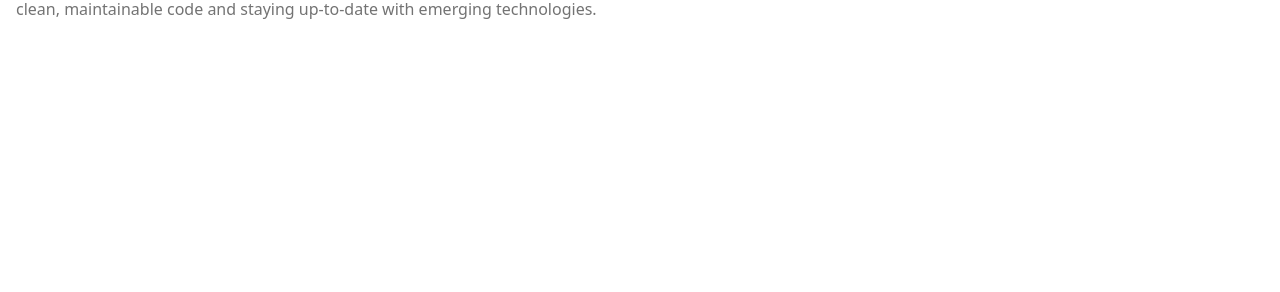
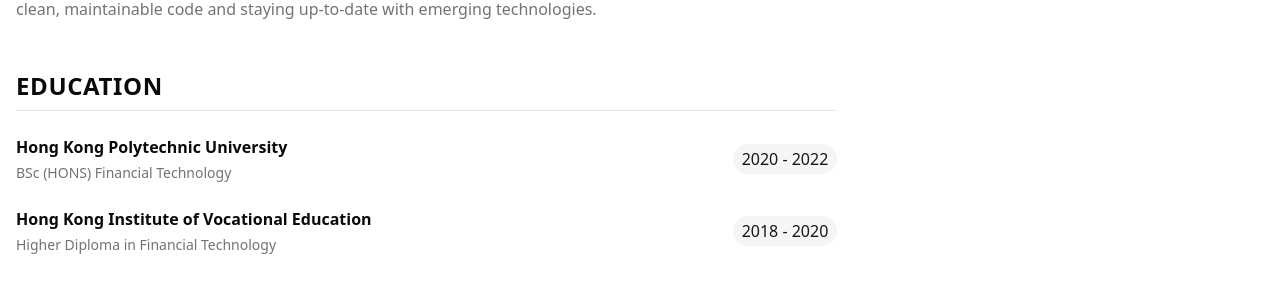
Before and after one commit to bobbyyng/portfolio, a Next.js app: page / in a window 1280 px wide. Shown: the part 844-1136 px from the top of the page. Before the commit the page ends 930 px from the top, so only its background shows below. Built offline with nearby package versions, Linux system fonts and the light colour scheme.

Commit message:
Add Education section to ContentSection component and create Badge component for displaying educational periods. Update profile.json with education details.

```diff
--- a/components/content-section.tsx
+++ b/components/content-section.tsx
@@ -1,6 +1,7 @@
 "use client";
 
 import profile from "@/content/profile.json";
+import { Badge } from "@/components/ui/badge";
 
 function ProfessionalSummary() {
   return (
@@ -11,9 +12,37 @@
         </h2>
         <div className="w-full h-px bg-border"></div>
       </div>
-    <p className="text-muted-foreground leading-relaxed">
-      {profile.summary}
-    </p>
+      <p className="text-muted-foreground leading-relaxed">{profile.summary}</p>
+    </div>
+  );
+}
+
+function Education() {
+  return (
+    <div className="space-y-6">
+      <div>
+        <h2 className="text-2xl font-bold text-foreground uppercase tracking-wide mb-2">
+          Education
+        </h2>
+        <div className="w-full h-px bg-border"></div>
+      </div>
+      <div className="space-y-6">
+        {profile.education?.map((edu, index) => (
+          <div key={index} className="flex justify-between items-center gap-4">
+            <div className="flex-1">
+              <h3 className="font-semibold text-foreground mb-1 text-md">
+                {edu.institution}
+              </h3>
+              <p className="text-muted-foreground text-sm">{edu.degree}</p>
+            </div>
+            <div>
+              <Badge variant="secondary" className="text-md">
+                {edu.period}
+              </Badge>
+            </div>
+          </div>
+        ))}
+      </div>
     </div>
   );
 }
@@ -24,6 +53,7 @@
       <div className="grid grid-cols-12 gap-8">
         <div className="col-span-12 lg:col-span-8 space-y-12">
           <ProfessionalSummary />
+          <Education />
         </div>
         <div className="col-span-12 lg:col-span-4">2</div>
       </div>
--- /dev/null
+++ b/components/ui/badge.tsx
@@ -0,0 +1,46 @@
+import * as React from "react"
+import { Slot } from "@radix-ui/react-slot"
+import { cva, type VariantProps } from "class-variance-authority"
+
+import { cn } from "@/lib/utils"
+
+const badgeVariants = cva(
+  "inline-flex items-center justify-center rounded-full border px-2 py-0.5 text-xs font-medium w-fit whitespace-nowrap shrink-0 [&>svg]:size-3 gap-1 [&>svg]:pointer-events-none focus-visible:border-ring focus-visible:ring-ring/50 focus-visible:ring-[3px] aria-invalid:ring-destructive/20 dark:aria-invalid:ring-destructive/40 aria-invalid:border-destructive transition-[color,box-shadow] overflow-hidden",
+  {
+    variants: {
+      variant: {
+        default:
+          "border-transparent bg-primary text-primary-foreground [a&]:hover:bg-primary/90",
+        secondary:
+          "border-transparent bg-secondary text-secondary-foreground [a&]:hover:bg-secondary/90",
+        destructive:
+          "border-transparent bg-destructive text-white [a&]:hover:bg-destructive/90 focus-visible:ring-destructive/20 dark:focus-visible:ring-destructive/40 dark:bg-destructive/60",
+        outline:
+          "text-foreground [a&]:hover:bg-accent [a&]:hover:text-accent-foreground",
+      },
+    },
+    defaultVariants: {
+      variant: "default",
+    },
+  }
+)
+
+function Badge({
+  className,
+  variant,
+  asChild = false,
+  ...props
+}: React.ComponentProps<"span"> &
+  VariantProps<typeof badgeVariants> & { asChild?: boolean }) {
+  const Comp = asChild ? Slot : "span"
+
+  return (
+    <Comp
+      data-slot="badge"
+      className={cn(badgeVariants({ variant }), className)}
+      {...props}
+    />
+  )
+}
+
+export { Badge, badgeVariants }
--- a/content/profile.json
+++ b/content/profile.json
@@ -5,6 +5,18 @@
   "experience": "5 years Experience",
   "available": true,
   "summary": "Building scalable cloud solutions and intuitive web applications. Specialized in modern frontend architectures and serverless backend systems. A highly motivated developer with a strong foundation in algorithmic problem solving and a proven track record of delivering high-quality software solutions. Dedicated to writing clean, maintainable code and staying up-to-date with emerging technologies.",
+  "education": [
+    {
+      "institution": "Hong Kong Polytechnic University",
+      "degree": "BSc (HONS) Financial Technology",
+      "period": "2020 - 2022"
+    },
+    {
+      "institution": "Hong Kong Institute of Vocational Education",
+      "degree": "Higher Diploma in Financial Technology",
+      "period": "2018 - 2020"
+    }
+  ],
   "contact": {
     "email": "bobbyyeung@gmail.com",
     "phone": "+1234567890",
```
Lines whose indentation alone changed are shown as unchanged.
